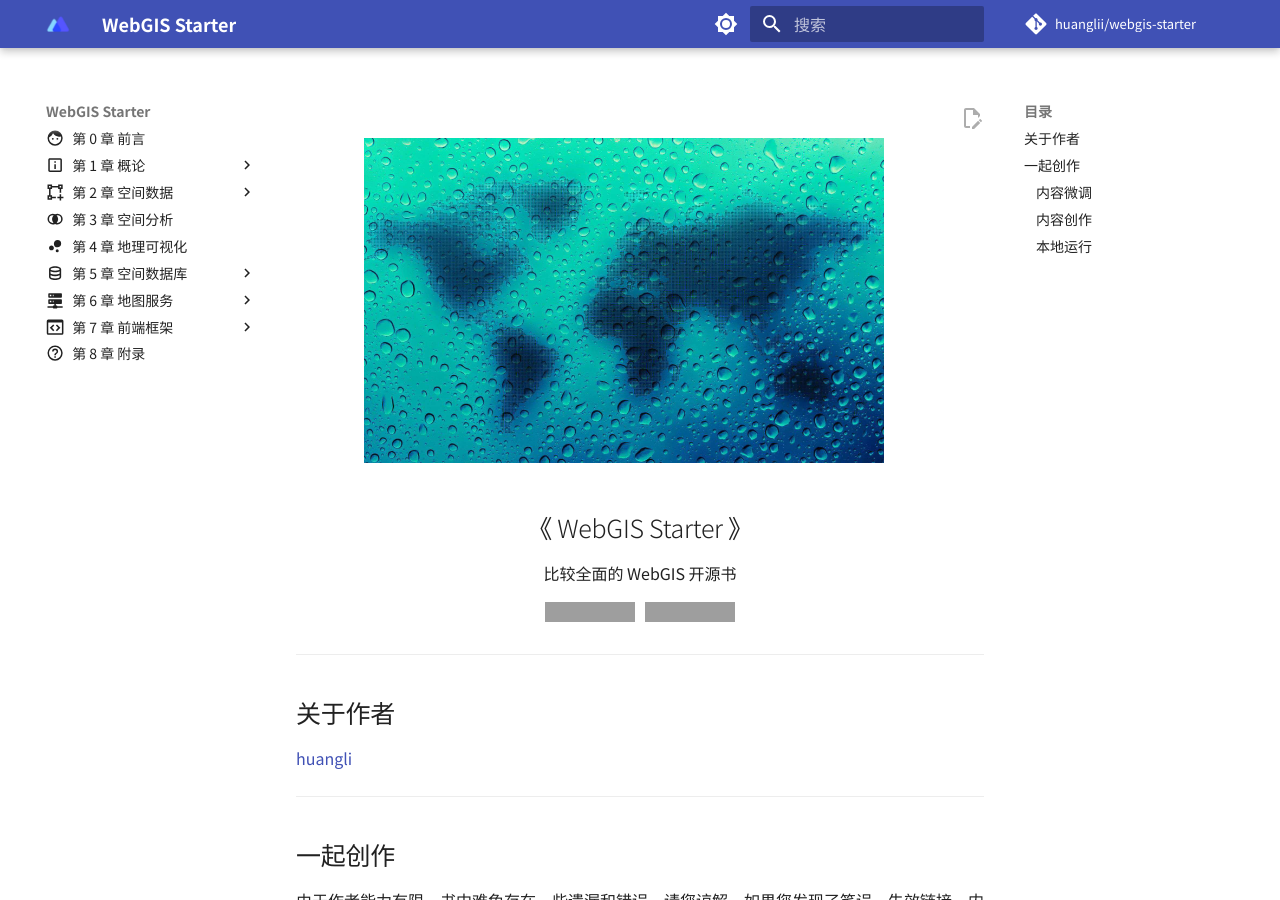
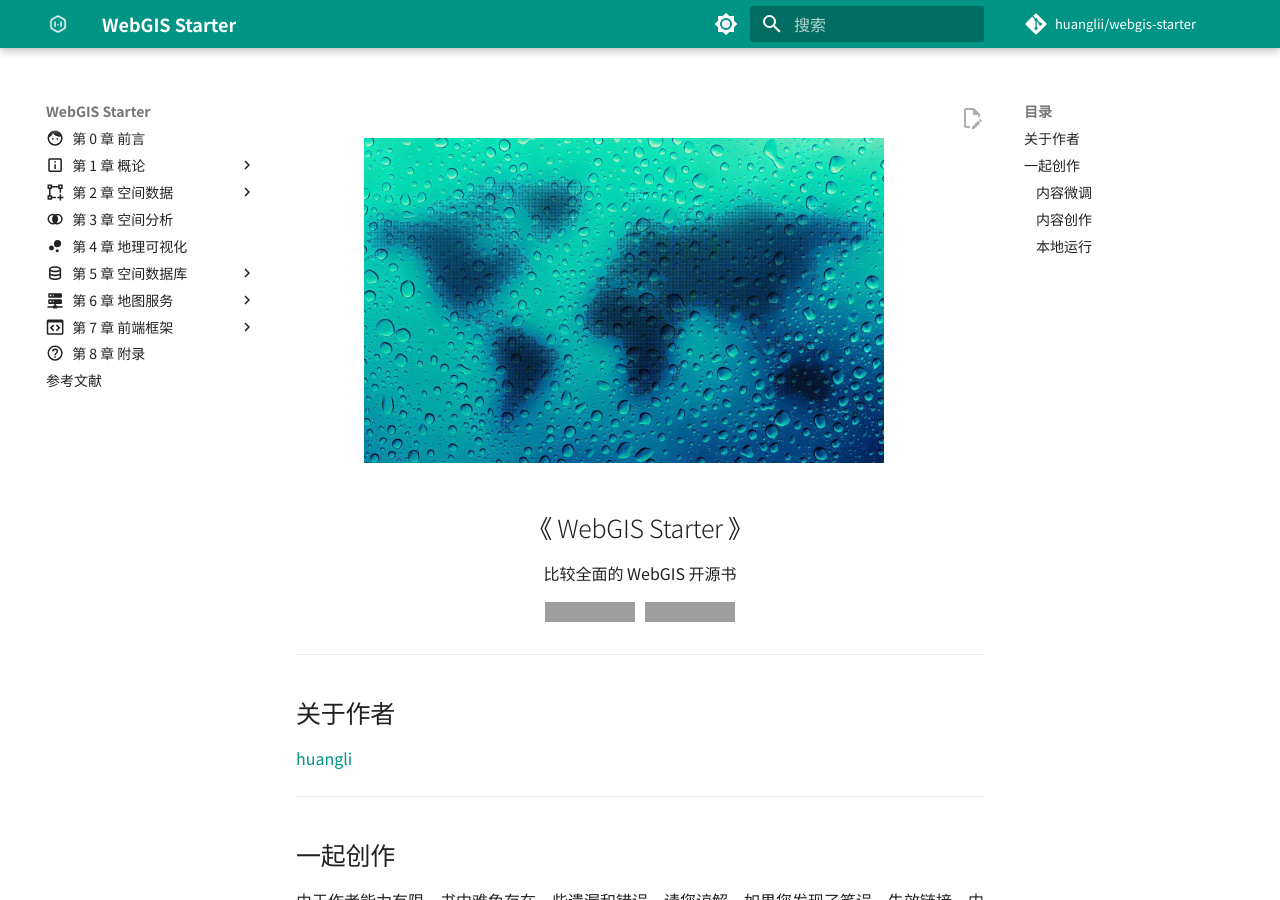
Before and after one commit to huanglii/webgis-starter, an MkDocs documentation site: the page built from docs/index.md, in a window 1280 px wide and 900 px high. Built offline with MkDocs 1.6.1 and Material for MkDocs 9.7.7, drawn with Linux system fonts in a browser that asks for light colours; comment, search, counter and statistics services are not loaded; grey boxes are pictures that could not be loaded.

Commit message:
Update logo

```diff
--- a/mkdocs.yml
+++ b/mkdocs.yml
@@ -12,19 +12,23 @@ theme:
   name: material
   language: zh
   logo: assets/logo.png
-  favicon: assets/logo.png
+  favicon: assets/favicon.svg
   custom_dir: overrides
   icon:
     repo: fontawesome/brands/git-alt
   palette:
     # Palette toggle for light mode
     - scheme: default
+      primary: teal
+      accent: teal
       toggle:
         icon: material/brightness-7
         name: 深色
 
     # Palette toggle for dark mode
     - scheme: slate
+      primary: teal
+      accent: teal
       toggle:
         icon: material/brightness-4
         name: 浅色
@@ -148,3 +152,5 @@ nav:
       - 7.2 Web 开发: chapter_07_frontend_framework/web_development.md
   - 第 8 章 附录:
       - chapter_08_appendix/index.md
+  - 参考文献:
+      - chapter_reference/index.md
```
Also changed, not shown: docs/chapter_reference/index.md (added, +3 -0 lines), docs/assets/favicon.svg (added), docs/assets/logo.png.
